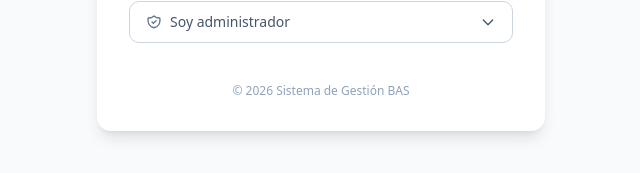
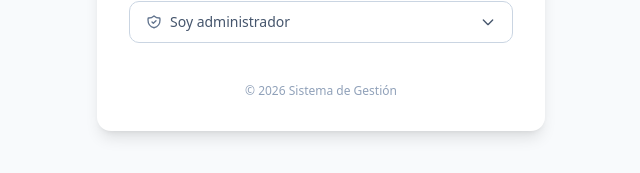
Before and after one commit to Dume-GuinderDev-Studio/forrajeria-frontend-dem, a React (Vite) app: page /login in a window 1280 px wide. Shown: the part 532-705 px from the top of the page, without its empty margins (319-959 px from the left). Built offline with nearby package versions, Linux system fonts and the light colour scheme; no server answers.

Commit message:
Actualizar info dashboard

```diff
--- a/src/ui/layouts/AdminLayout.tsx
+++ b/src/ui/layouts/AdminLayout.tsx
@@ -27,7 +27,7 @@ export const AdminLayout = () => {
             />
           </div>
           <span className="font-bold text-xl text-slate-800 dark:text-white tracking-tight">
-            BAS <span className="text-blue-600">Admin</span>
+            <span className="text-blue-600">Admin</span>
           </span>
         </div>
 
--- a/src/ui/pages/LoginPage.tsx
+++ b/src/ui/pages/LoginPage.tsx
@@ -304,7 +304,7 @@ export const LoginPage = () => {
           </div>
 
           <div className="mt-6 text-xs text-slate-400">
-            &copy; {new Date().getFullYear()} Sistema de Gestión BAS
+            &copy; {new Date().getFullYear()} Sistema de Gestión
           </div>
         </div>
       </div>
```
